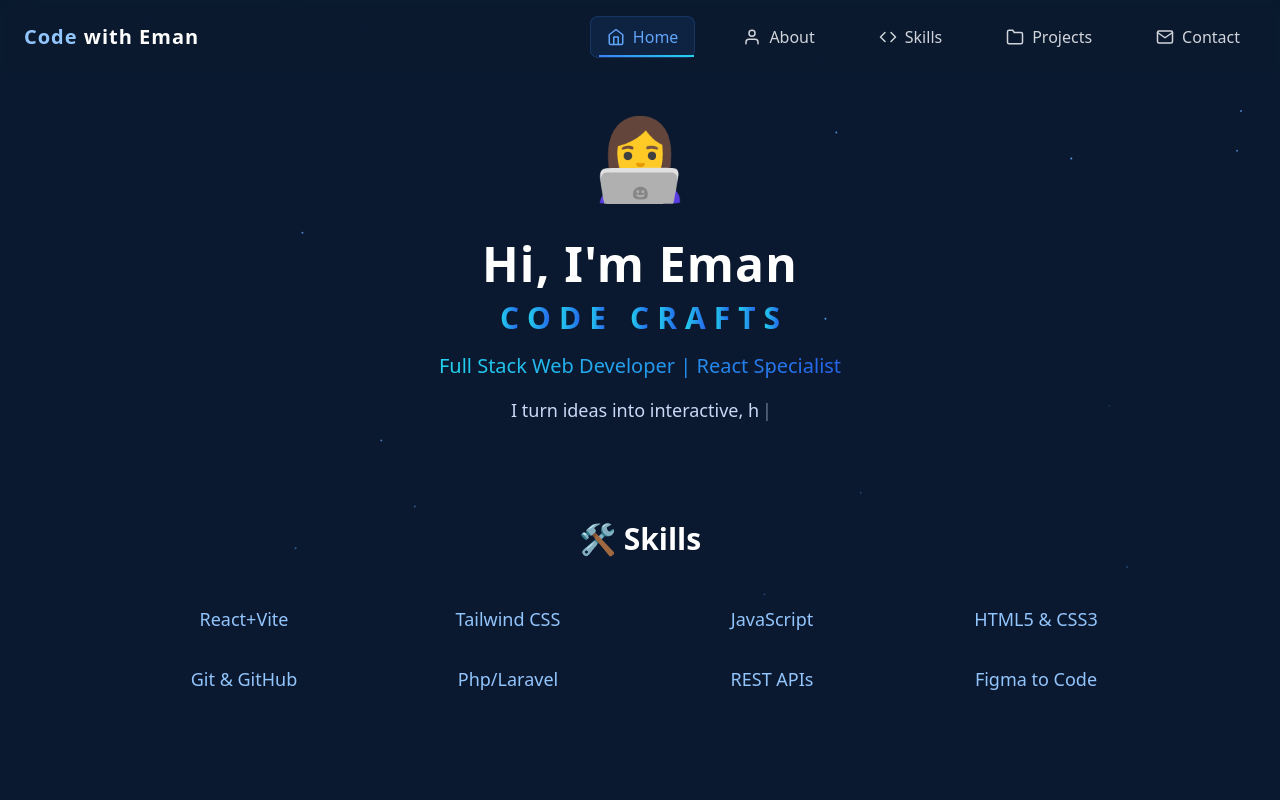
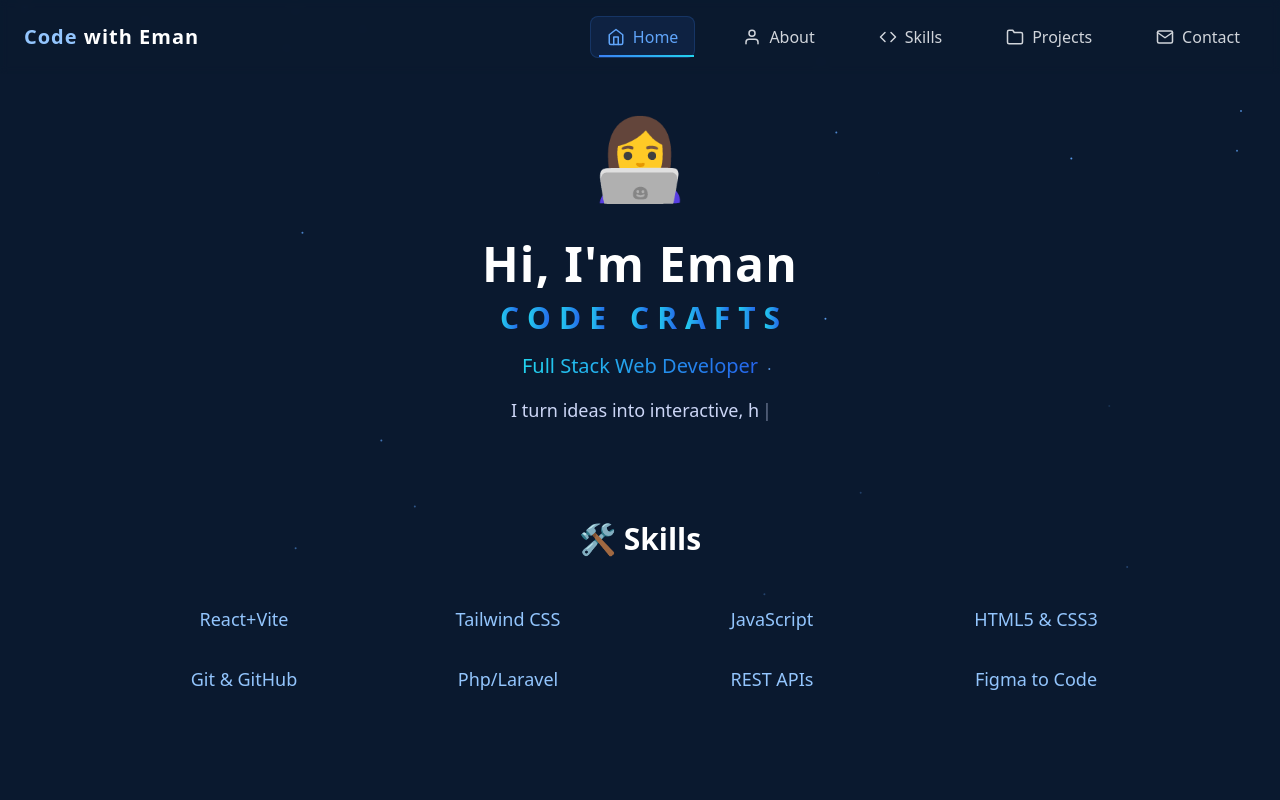
Before and after one commit to eman-projectspace/react-portfolio, a React (Create React App) app: page / in a window 1280 px wide. Shown: the top 800 px of the page. Built offline with nearby package versions, Linux system fonts and the light colour scheme.

Commit message:
Removed Cv

```diff
--- a/src/components/About.js
+++ b/src/components/About.js
@@ -214,7 +214,7 @@ const About = () => {
               viewport={{ once: true }}
             >
               <motion.a
-                href="/Eman Waheed Cv.pdf"
+                href=""
                 target="_blank"
                 rel="noopener noreferrer"
                 className="inline-flex items-center space-x-2 bg-gradient-to-r from-blue-500 to-cyan-400 text-white px-6 py-3 rounded-full font-semibold hover:from-cyan-400 hover:to-blue-500 transition-all duration-300 shadow-lg"
--- a/src/components/Home.js
+++ b/src/components/Home.js
@@ -113,7 +113,7 @@ const Home = () => {
         transition={{ delay: 0.6, duration: 0.8 }}
         whileHover={{ scale: 1.05 }}
       >
-        Full Stack Web Developer | React Specialist
+        Full Stack Web Developer
       </motion.p>
 
 
```
